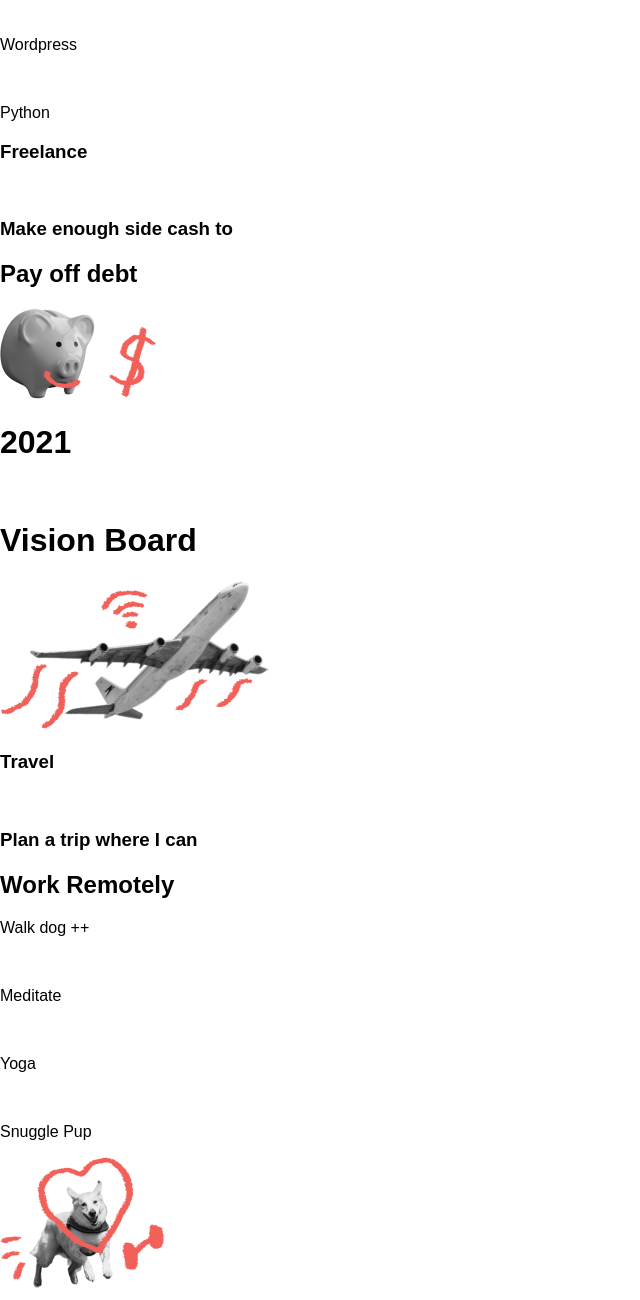
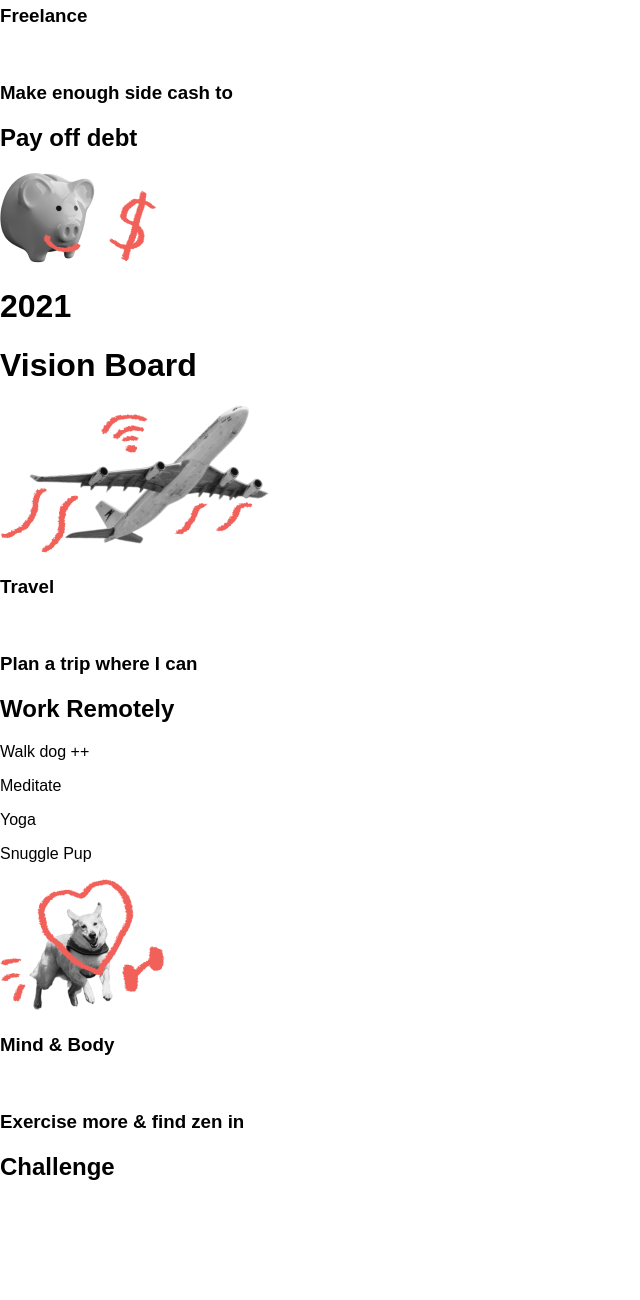
Before and after one commit to ClariceR/bonus_vision-board, a plain HTML site: page index.html in a window 1280 px wide. Shown: the part 520-1820 px from the top of the page, without its empty margins (0-640 px from the left). After the commit the page ends 1721 px from the top, so only its background shows below. Drawn offline with Linux system fonts and the light colour scheme.

Commit message:
Fixed formatting issues

```diff
--- a/index.html
+++ b/index.html
@@ -14,32 +14,27 @@
 			<h3>Grow</h3>
 			<br>
 			<h3>Learn to design &</h3>
-			<h2>Code Websites</h2>
+			<h2><strong>Code Websites</strong></h2>
 		</div>
 		<div class="block">
 			<img src="/img/flower.png" alt="flower">
 		</div>
 		<div class="block">
 			<p>HTML</p>
-			<br>
 			<p>CSS</p>
-			<br>
 			<p>JavaScript</p>
-			<br>
 			<p>Wordpress</p>
-			<br>
 			<p>Python</p>
 		</div>
 		<div class="block">
 			<h3>Freelance</h3>
 			<br>
 			<h3>Make enough side cash to</h3>
-			<h2>Pay off debt</h2>
+			<h2><strong>Pay off debt</strong></h2>
 			<img src="/img/piggy.png" alt="piggy bank">
 		</div>
 		<div class="block">
 			<h1 id="year">2021</h1>
-			<br>
 			<h1>Vision Board</h1>
 		</div>
 		<div class="block">
@@ -47,15 +42,12 @@
 			<h3>Travel</h3>
 			<br>
 			<h3>Plan a trip where I can</h3>
-			<h2>Work Remotely</h2>
+			<h2><strong>Work Remotely</strong></h2>
 		</div>
 		<div class="block">
 			<p>Walk dog ++</p>
-			<br>
 			<p>Meditate</p>
-			<br>
 			<p>Yoga</p>
-			<br>
 			<p>Snuggle Pup</p>
 		</div>
 		<div class="block">
@@ -65,7 +57,7 @@
 			<h3>Mind & Body</h3>
 			<br>
 			<h3>Exercise more & find zen in</h3>
-			<h2>Challenge</h2>
+			<h2><strong>Challenge</strong></h2>
 		</div>
 	</div>
 </body>
```
